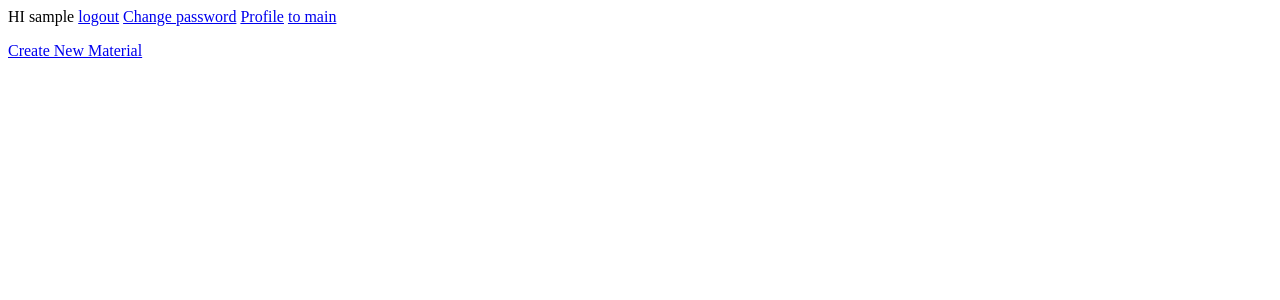
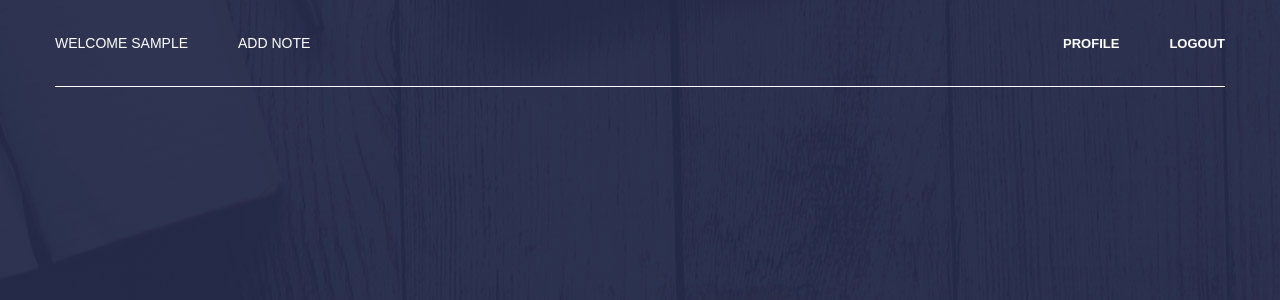
Before and after one commit to TexnoBY/Notes, a Django app: a page that uses templates/base.html in a window 1280 px wide. Shown: the top 300 px of the page. Run offline with Django 3.2, Linux system fonts and the light colour scheme; the visitor is signed in with stand-in values (Sample User, id 1); data that the repository does not hold is empty.

Commit message:
NOTES-13 css for base.html main.html add_new_note.html edit_note.html

```diff
--- a/main_page/models.py
+++ b/main_page/models.py
@@ -3,6 +3,11 @@ from django.utils import timezone
 from django.contrib.auth.models import User
 from django.urls import reverse
 from django.conf import settings
+
+
+class PracticeManager(models.Manager):
+    def get_queryset(self):
+        return super().get_queryset().filter(material_type='practice')
 
 
 class Note(models.Model):
--- /dev/null
+++ b/main_page/static/style.css
@@ -0,0 +1,187 @@
+body {
+    margin: 0;
+
+    font-family: 'Raleway', sans-serif;
+    font-size: 14px;
+    color: #fff;
+    -webkit-font-smoothing: antialiased;
+
+    background: #fff url("img/intro-bg.jpg");
+}
+
+*,
+*:before,
+*:after {
+    box-sizing: border-box;
+}
+
+h1, h2, h3, h4, h5, h6 {
+    margin: 0;
+}
+
+p {
+    margin: 0 0 10px;
+}
+
+/* Container
+===================*/
+.container {
+    width: 100%;
+    max-width: 1200px;
+    margin: 0 auto;
+    padding: 0 15px;
+}
+
+/* Header
+===================*/
+
+.header {
+    width: 100%;
+    height: 100px;
+
+    position: absolute;
+    top: 0;
+    left: 0;
+    z-index: 1000;
+}
+
+.header__welcome {
+    text-transform: uppercase;
+}
+
+.header__inner {
+    display: flex;
+    justify-content: space-between;
+    align-items: center;
+    padding: 35px 0;
+
+    border-bottom: 1px solid #fff;
+}
+
+
+/* Nav
+===================*/
+
+.nav {
+    display: flex;
+    font-size: 13px;
+    font-weight: 700;
+    text-transform: uppercase;
+    margin-left: auto;
+}
+
+.nav__link {
+    margin-left: 50px;
+    text-decoration: none;
+    color: #fff;
+
+}
+
+.nav__link:first-child {
+    margin-left: 0;
+}
+
+.nav__link:hover {
+    opacity: 0.75;
+}
+
+/*Tool_link
+===================*/
+
+.tool__link {
+    text-transform: uppercase;
+    text-decoration: none;
+
+    margin-left: 50px;
+    color: #fff;
+}
+
+.tool__link:hover {
+    opacity: 0.75;
+}
+
+
+/*Filling
+===================*/
+
+.filling{
+    padding-top: 130px;
+}
+
+
+/*Notes
+===================*/
+
+.notes {
+    display: flex;
+    flex-wrap: wrap;
+}
+
+.notes__item {
+    width: 25%;
+    font-size: 13px;
+    padding: 15px 40px;
+    justify-content: center;
+}
+
+.note__tool {
+    text-transform: uppercase;
+    text-decoration: none;
+
+    color: #e84545;
+}
+
+.note__tool:hover {
+    opacity: 0.75;
+}
+
+.td__title {
+    width: 100px;
+}
+
+.note__edit {
+    /*display: table-column;*/
+    /*flex-direction: column;*/
+    /*justify-content: center;*/
+    /*text-align: center;*/
+    /*display: block;*/
+    /*margin-left: auto;*/
+    /*margin-right: auto;*/
+}
+
+/*Input
+===================*/
+input:focus {
+  border: 3px solid #555;
+}
+
+.td__title > label {
+  padding: 12px 12px 12px 0;
+  display: inline-block;
+}
+.td__input > input[type=text] {
+    width: 100%;
+    padding: 12px;
+    border: 2px solid #ccc;
+    border-radius: 4px;
+    resize: vertical;
+}
+
+.td__input > textarea  {
+    width: 100%;
+    height: 150px;
+    padding: 12px;
+    box-sizing: border-box;
+    border: 2px solid #ccc;
+    border-radius: 4px;
+    resize: none;
+}
+
+input[type=submit] {
+    background-color: #920000;
+    color: white;
+    padding: 12px 20px;
+    border: none;
+    border-radius: 4px;
+    cursor: pointer;
+}
--- a/main_page/views.py
+++ b/main_page/views.py
@@ -37,7 +37,8 @@ def add_note(request):
         if note_form.is_valid():
             new_note = note_form.save(commit=False)
             new_note.author = request.user
-            new_note.slug = new_note.title.replace(" ", "-") + new_note.body.replace(" ", "-")
+            new_note.slug = '-'.join((new_note.title + new_note.body).split())
+            # new_note.slug = new_note.title.replace(" ", "-") + new_note.body.replace(" ", "-").repla
             new_note.save()
             return redirect('main_page:to_main_or_login')
     else:
--- a/templates/base.html
+++ b/templates/base.html
@@ -1,23 +1,53 @@
+{% load static %}
 <!DOCTYPE html>
 <html lang="en">
 <head>
     <meta charset="UTF-8">
+    <link href="{% static 'style.css'%}" rel="stylesheet">
     <title>{% block title %} DEFAULT TITLE {% endblock %}</title>
 </head>
 <body>
-{% if request.user.is_authenticated %}
-    HI {{ request.user.username }}
-    <a href="{% url "logout" %}">logout</a>
-    <a href="{% url 'password_change' %}">Change password</a>
-    <a href="{% url 'main_page:profile' %}">Profile</a>
-    <a href="{% url 'main_page:to_main_or_login' %}">to main</a>
-{% else %}
-        <a href="{% url "login" %}">login</a>
-        <a href="{% url "django_registration_register" %}">Registration</a>
-{% endif %}
 
-{% block content %}
-{% endblock %}
 
+<!-- Header -->
+<header class="header" id="header">
+    <div class="container">
+        <div class="header__inner">
+            {% if request.user.is_authenticated %}
+                <div class="header__welcome">
+                    Welcome {{ request.user.username }}
+                </div>
+
+                <!-- Tool_links -->
+                {% block tool_links %}
+                {% endblock %}
+            {% endif %}
+            <nav class="nav" id="nav">
+                {% block navigation %}
+
+                {% if request.user.is_authenticated %}
+
+
+
+                    <a class="nav__link" href="{% url 'main_page:profile' %}">Profile</a>
+                    <a class="nav__link" href="{% url "logout" %}">logout</a>
+                {% else %}
+                        <a class="nav__link" href="{% url "django_registration_register" %}">registration</a>
+                        <a class="nav__link" href="{% url "login" %}">login</a>
+                {% endif %}
+                {% endblock %}
+            </nav>
+        </div>
+    </div>
+</header>
+
+
+<!-- Filling -->
+<div class="filling">
+    <div class="container">
+        {% block content %}
+        {% endblock %}
+    </div>
+</div>
 </body>
 </html>
--- a/templates/main.html
+++ b/templates/main.html
@@ -4,17 +4,19 @@
 Note
 {% endblock %}
 
+
+{% block tool_links %}
+    <a class="tool__link" href="{% url 'main_page:add_note' %}">Add note</a>
+{% endblock %}
 {% block content %}
+
+<div class="notes">
+    {% for note in notes %}
+        <div class="notes__item">
+            <h2 style="margin-bottom: 3px;">{{ note.title }}</h2>
+
             <p>
-        <a href="{% url "main_page:add_note" %}">Create New Material</a>
-    </p>
-
-
-    {% for note in notes %}
-
-        <h2>{{ note.title }}</h2>
-        <p>
-            {{ note.body }}
+                {{ note.body|linebreaksbr }}
             </p>
             <p>
                 Author: {{ note.author }}.
@@ -22,11 +24,18 @@ Note
             <p>
                 Published: {{ note.publish }}.
             </p>
-        <p>
-{#            <a href={% url 'edit' id=item.id %}>Edit</a>#}
-            <a href="{{ note.get_absolute_url }}">edit</a>
-            <a href={% url 'main_page:delete_note' note_id=note.id %}>Delete</a>
-        </p>
+
+            <a class="note__tool" href="{{ note.get_absolute_url }}">edit</a> <br>
+            <a class="note__tool" href={% url 'main_page:delete_note' note_id=note.id %}>Delete</a>
+
+        </div>
     {% endfor %}
+</div>
+
+
+
+
+
+
 
 {% endblock %}
--- a/templates/profile.html
+++ b/templates/profile.html
@@ -1,6 +1,7 @@
 {% block title %} Person profile {% endblock %}
 
 {% block content %}
+    <a class="nav__link" href="{% url 'password_change' %}">Change password</a>
     <p><a href="{% url "main_page:edit_user" %}">Edit profile</a></p>
 
     <p>first_name: {{ user.first_name}}</p>
```
Also changed, not shown: templates/add_new_note.html (+21 -6 lines), templates/edit_note.html (+26 -7 lines), main_page/static/img/intro-bg.jpg (added). Lines whose indentation alone changed are shown as unchanged.
